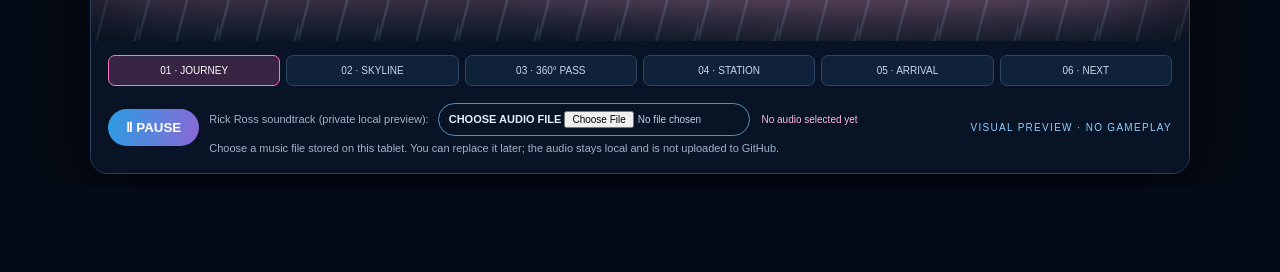
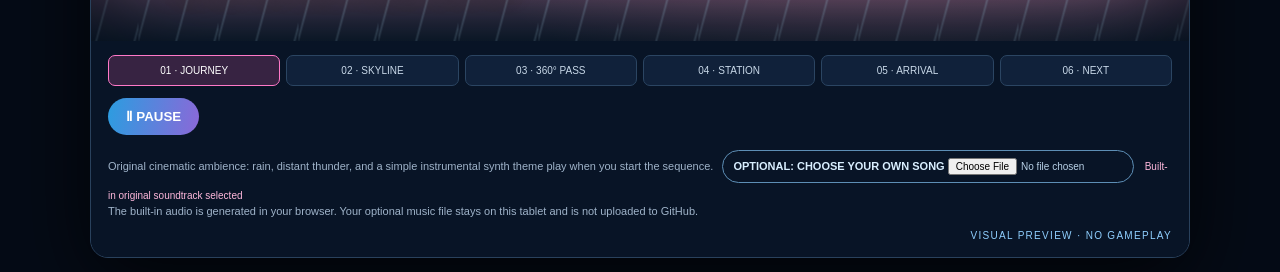
Before and after one commit to FrankMazerati/Hustle-City, a plain HTML site: page previews/tonight-arrival/index.html in a window 1280 px wide. Both pictures are taken after a click on the button "▶ PLAY SEQUENCE". Shown: the part 630-902 px from the top of the page. Before the commit the page ends 818 px from the top, so only its background shows below. Drawn offline with Linux system fonts and the light colour scheme.

Commit message:
Add original synthesized rain thunder and cinematic music bed

```diff
--- a/previews/tonight-arrival/index.html
+++ b/previews/tonight-arrival/index.html
@@ -60,7 +60,7 @@ body{display:grid;place-items:center;padding:14px}
 <nav class="timeline" aria-label="Cinematic shots">
 <button class="shot active" data-shot="0">01 · JOURNEY</button><button class="shot" data-shot="1">02 · SKYLINE</button><button class="shot" data-shot="2">03 · 360° PASS</button><button class="shot" data-shot="3">04 · STATION</button><button class="shot" data-shot="4">05 · ARRIVAL</button><button class="shot" data-shot="5">06 · NEXT</button>
 </nav>
-<div class="actions"><button class="play" id="play">▶ PLAY SEQUENCE</button><div class="note">Rick Ross soundtrack (private local preview): <label class="audio-pick">CHOOSE AUDIO FILE <input id="musicFile" type="file" accept="audio/*"></label><span id="audioName">No audio selected yet</span><audio id="soundtrack" preload="none"></audio><br>Choose a music file stored on this tablet. You can replace it later; the audio stays local and is not uploaded to GitHub.</div><div class="status" id="status">VISUAL PREVIEW · NO GAMEPLAY</div></div>
+<div class="actions"><button class="play" id="play">▶ PLAY SEQUENCE</button><div class="note">Original cinematic ambience: rain, distant thunder, and a simple instrumental synth theme play when you start the sequence. <label class="audio-pick">OPTIONAL: CHOOSE YOUR OWN SONG <input id="musicFile" type="file" accept="audio/*"></label><span id="audioName">Built-in original soundtrack selected</span><audio id="soundtrack" preload="none"></audio><br>The built-in audio is generated in your browser. Your optional music file stays on this tablet and is not uploaded to GitHub.</div><div class="status" id="status">VISUAL PREVIEW · NO GAMEPLAY</div></div>
 </section>
 </main>
 <script>
@@ -77,11 +77,51 @@ const soundtrack=document.getElementById("soundtrack");
 const musicFile=document.getElementById("musicFile");
 const audioName=document.getElementById("audioName");
 let localAudioUrl=null;
+let audioCtx=null, ambienceNodes=[], ambienceTimer=null;
+function startOriginalAmbience(){
+  const AC=window.AudioContext||window.webkitAudioContext;
+  if(!AC)return;
+  if(!audioCtx)audioCtx=new AC();
+  audioCtx.resume();
+  const ctx=audioCtx, master=ctx.createGain();master.gain.value=.42;master.connect(ctx.destination);ambienceNodes.push(master);
+  // Soft continuous rain, synthesized locally.
+  const length=ctx.sampleRate*3, buffer=ctx.createBuffer(1,length,ctx.sampleRate), data=buffer.getChannelData(0);
+  for(let i=0;i<length;i++)data[i]=(Math.random()*2-1)*.42;
+  const rain=ctx.createBufferSource();rain.buffer=buffer;rain.loop=true;
+  const rainFilter=ctx.createBiquadFilter();rainFilter.type="lowpass";rainFilter.frequency.value=3200;
+  const rainGain=ctx.createGain();rainGain.gain.value=.20;
+  rain.connect(rainFilter);rainFilter.connect(rainGain);rainGain.connect(master);rain.start();ambienceNodes.push(rain);
+  // Original four-note cinematic pulse, not a commercial recording.
+  const notes=[110,146.83,164.81,130.81];let beat=0;
+  function musicBeat(){
+    if(!audioCtx)return;
+    const osc=ctx.createOscillator(),gain=ctx.createGain(),filter=ctx.createBiquadFilter();
+    osc.type="triangle";osc.frequency.value=notes[beat%notes.length];filter.type="lowpass";filter.frequency.value=520;
+    gain.gain.setValueAtTime(.0001,ctx.currentTime);gain.gain.exponentialRampToValueAtTime(.095,ctx.currentTime+.12);gain.gain.exponentialRampToValueAtTime(.0001,ctx.currentTime+1.15);
+    osc.connect(filter);filter.connect(gain);gain.connect(master);osc.start();osc.stop(ctx.currentTime+1.2);beat++;
+  }
+  musicBeat();ambienceTimer=setInterval(musicBeat,1150);
+  // Distant thunder: filtered low-frequency noise swell.
+  function thunder(){
+    if(!audioCtx)return;
+    const n=ctx.createBufferSource(),b=ctx.createBuffer(1,ctx.sampleRate*2,ctx.sampleRate),d=b.getChannelData(0);
+    for(let i=0;i<d.length;i++)d[i]=(Math.random()*2-1)*(1-i/d.length);
+    n.buffer=b;const f=ctx.createBiquadFilter();f.type="lowpass";f.frequency.value=115;
+    const g=ctx.createGain();g.gain.setValueAtTime(.0001,ctx.currentTime);g.gain.exponentialRampToValueAtTime(.32,ctx.currentTime+.35);g.gain.exponentialRampToValueAtTime(.0001,ctx.currentTime+2);
+    n.connect(f);f.connect(g);g.connect(master);n.start();n.stop(ctx.currentTime+2);
+  }
+  thunder();ambienceTimer=setInterval(()=>{musicBeat();if(Math.random()>.52)thunder();},2300);
+}
+function stopOriginalAmbience(){
+  if(ambienceTimer)clearInterval(ambienceTimer);ambienceTimer=null;
+  ambienceNodes.forEach(n=>{try{n.stop();}catch(e){}try{n.disconnect();}catch(e){}});ambienceNodes=[];
+  if(audioCtx){audioCtx.close();audioCtx=null;}
+}
 musicFile.addEventListener("change",()=>{const file=musicFile.files&&musicFile.files[0];if(!file)return;if(localAudioUrl)URL.revokeObjectURL(localAudioUrl);localAudioUrl=URL.createObjectURL(file);soundtrack.src=localAudioUrl;soundtrack.load();audioName.textContent="Selected: "+file.name;});
 const buttons=[...document.querySelectorAll(".shot")];
 function show(i){current=i;document.getElementById("eyebrow").textContent=shots[i][0];document.getElementById("headline").innerHTML=shots[i][1];document.getElementById("subline").textContent=shots[i][2];buttons.forEach((b,n)=>b.classList.toggle("active",n===i));document.getElementById("status").textContent="SHOT "+String(i+1).padStart(2,"0")+" / 06 · VISUAL PREVIEW";}
 buttons.forEach(b=>b.addEventListener("click",()=>{stop();show(Number(b.dataset.shot));}));
-function stop(){if(timer)clearInterval(timer);timer=null;soundtrack.pause();document.getElementById("play").textContent="▶ PLAY SEQUENCE";}
-document.getElementById("play").addEventListener("click",()=>{if(timer){stop();return;}if(current===5)show(0);if(soundtrack.src){soundtrack.currentTime=0;soundtrack.play().catch(()=>{audioName.textContent="Tap play again to start audio";});}document.getElementById("play").textContent="Ⅱ PAUSE";timer=setInterval(()=>{if(current>=5){stop();return;}show(current+1);},4200);});
+function stop(){if(timer)clearInterval(timer);timer=null;soundtrack.pause();stopOriginalAmbience();document.getElementById("play").textContent="▶ PLAY SEQUENCE";}
+document.getElementById("play").addEventListener("click",()=>{if(timer){stop();return;}if(current===5)show(0);if(soundtrack.src){soundtrack.currentTime=0;soundtrack.play().catch(()=>{audioName.textContent="Tap play again to start audio";});}else{startOriginalAmbience();}document.getElementById("play").textContent="Ⅱ PAUSE";timer=setInterval(()=>{if(current>=5){stop();return;}show(current+1);},4200);});
 </script>
 </body></html>
```
